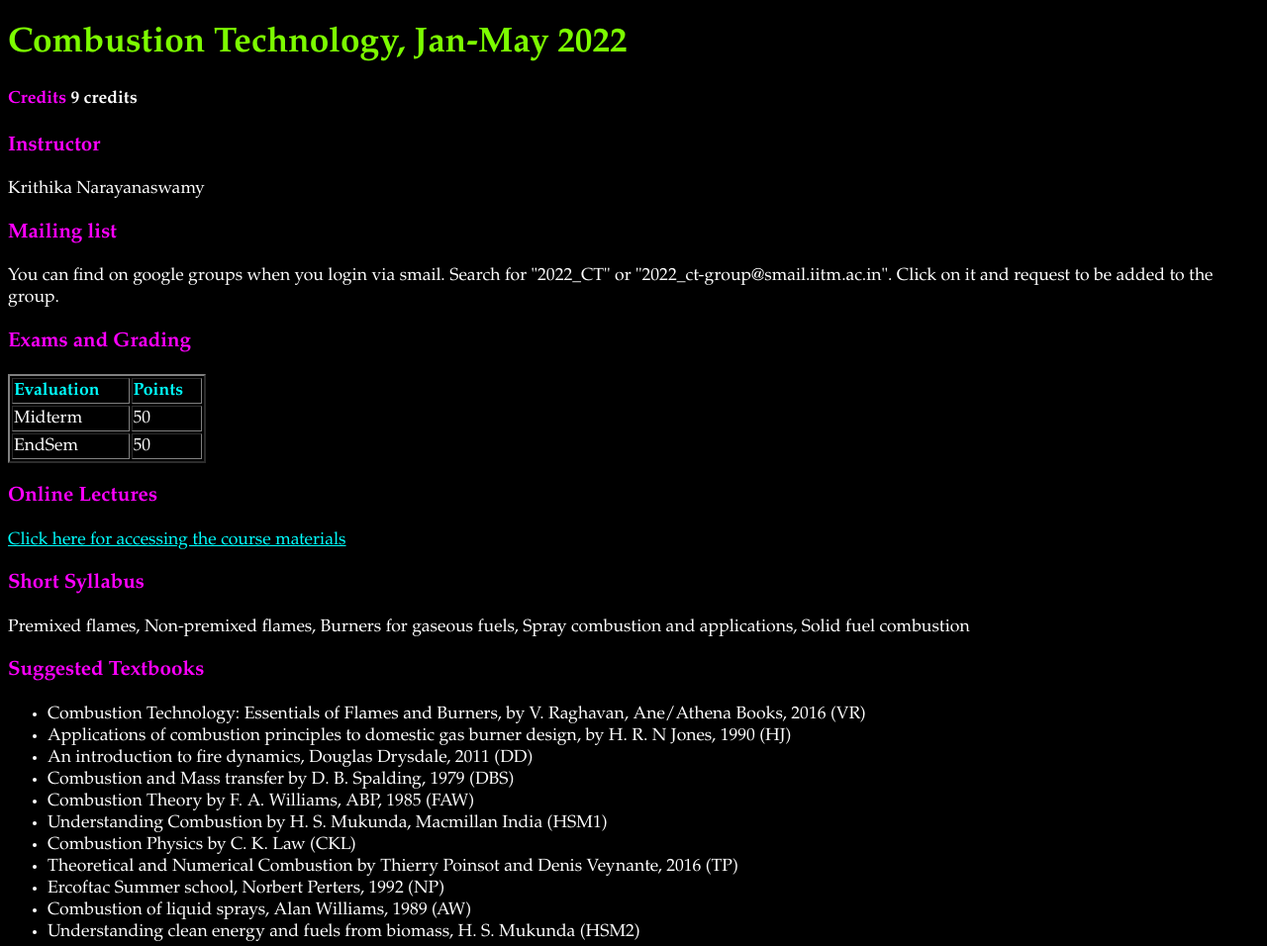
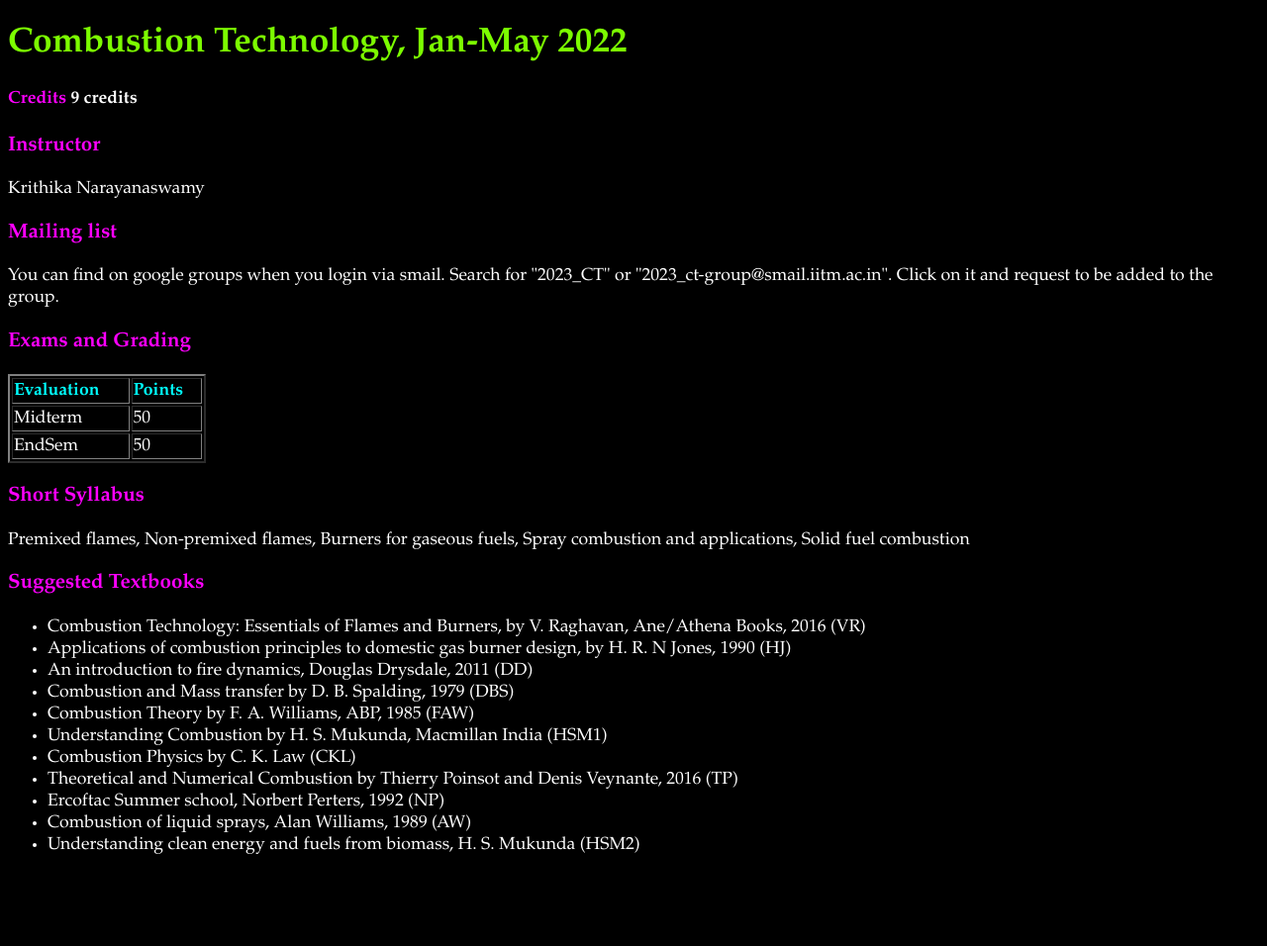
Before and after one commit to krithikasivaram/CT_2023, a plain HTML site: page index.html in a window 1280 px wide. Shown: the whole page at 99% size. After the commit the page ends 882 px from the top, so only its background shows below. Drawn offline with nearby package versions, Linux system fonts and the light colour scheme; some packages are replaced by stand-ins of ours.

Commit message:
Update index.html

```diff
--- a/index.html
+++ b/index.html
@@ -1,7 +1,7 @@
 <!DOCTYPE html>
 <html>
 
-<title>CT_2022</title>
+<title>CT_2023</title>
 <head>
 <style type="text/css">
 body{color:white}
@@ -27,7 +27,7 @@ A:hover{color:red}
 Krithika Narayanaswamy</br>
 
 <h3><font color="magenta">Mailing list</font></h3>
-You can find on google groups when you login via smail. Search for "2022_CT" or "2022_ct-group@smail.iitm.ac.in". Click on it and request to be added to the group.
+You can find on google groups when you login via smail. Search for "2023_CT" or "2023_ct-group@smail.iitm.ac.in". Click on it and request to be added to the group.
 
 <h3><font color=magenta>Exams and Grading</font></h3>
 <table border="2" width="200px">
@@ -46,13 +46,6 @@ You can find on google groups when you login via smail. Search for "2022_CT" or
 
 </tbody>
 </table>
-
-<h3><font color="magenta">Online Lectures</font></h3>
-
-<p>
-<a href="./onlineclasses.html">Click here for accessing the course materials</a>
-</p>
-
 
 
 <h3><font color="magenta">Short Syllabus</font></h3>
```
